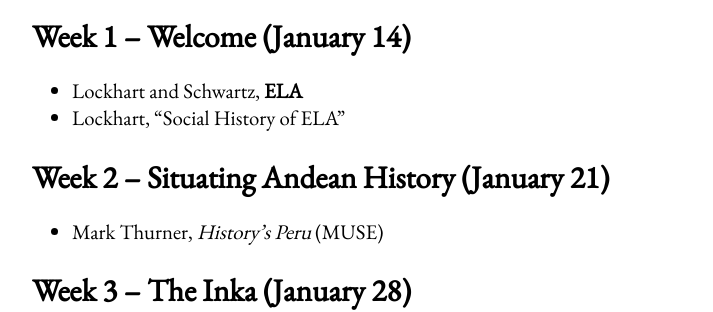
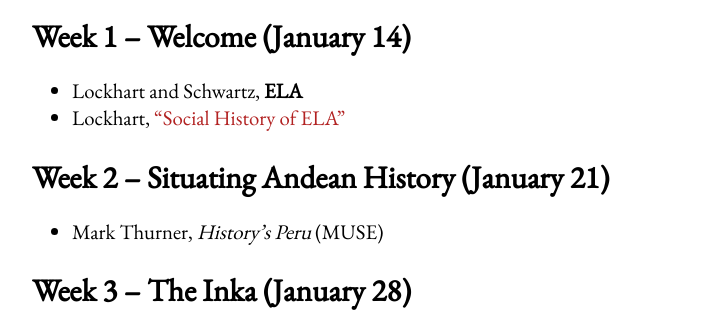
Before and after one commit to chadblack/colonialandes, a Jekyll site: the page built from info/calendar.md, in a window 1280 px wide and 900 px high, scrolled down 538 px. Shown: the part 156-468 px from the top of the window, without its empty margins (283-996 px from the left). Built offline with Jekyll 4.4.1, drawn with Linux system fonts in a browser that asks for light colours; some web fonts are replaced; part of the change alters nothing that is shown.

```diff
--- a/info/calendar.md
+++ b/info/calendar.md
@@ -13,7 +13,7 @@ schedule
 
 # Week 1 -- Welcome (January 14)
 *  Lockhart and Schwartz, **ELA**
-*  Lockhart, "Social History of ELA"
+*  Lockhart, ["Social History of ELA"](http://chadblack.net/media/readings/lockhartELA.pdf)
 
 # Week 2 -- Situating Andean History (January 21)
 * Mark Thurner, *History's Peru* (MUSE)
```
